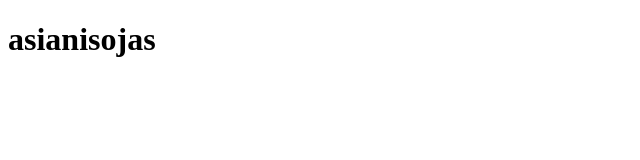
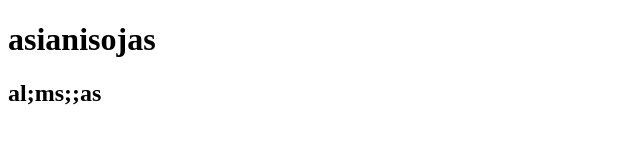
Before and after one commit to findajaib/html_github, a plain HTML site: page index.html in a window 1280 px wide. Shown: the whole page, without its empty margins (0-640 px from the left). Drawn offline with Linux system fonts and the light colour scheme.

Commit message:
h2 added

```diff
--- a/index.html
+++ b/index.html
@@ -7,6 +7,6 @@
 </head>
 <body>
     <h1>asianisojas</h1>
-
+    <h2>al;ms;;as</h2>
 </body>
 </html>
```
